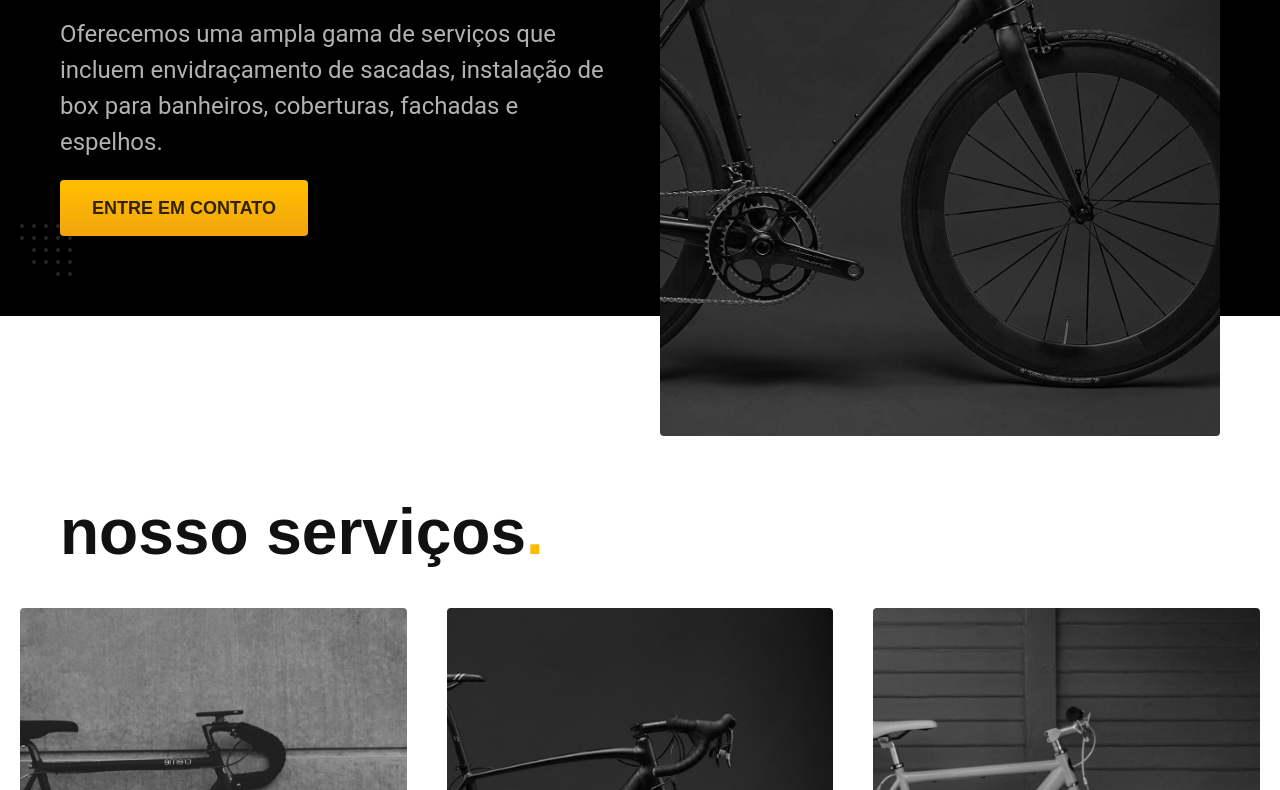
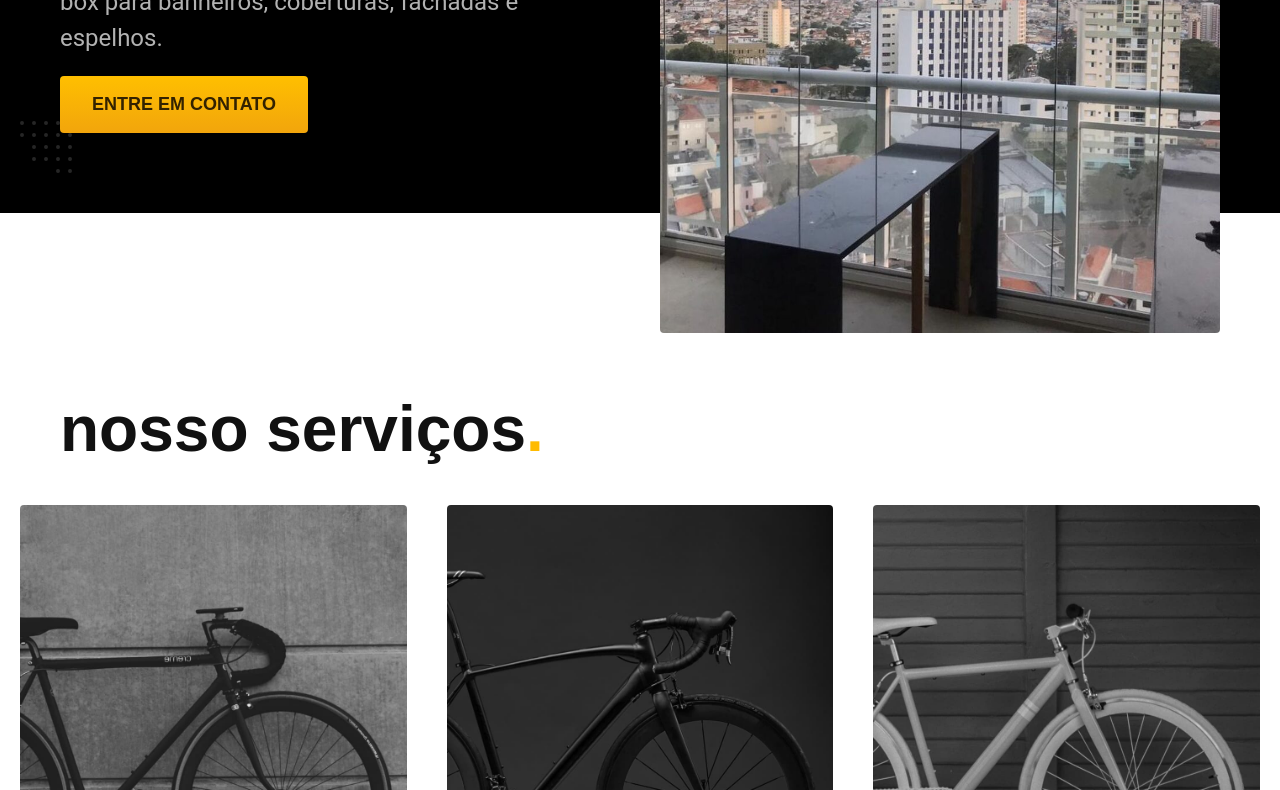
Before and after one commit to iamluhmrt/montvidros, a plain HTML site: page index.html in a window 1280 px wide. Shown: the part 360-1150 px from the top of the page. Drawn offline with Linux system fonts and the light colour scheme.

Commit message:
chore: update image

```diff
--- a/index.html
+++ b/index.html
@@ -37,8 +37,8 @@
         <a class="botao" href="./servicos.html">Entre em Contato</a>
       </div>
       <picture>
-        <source media="(max-width: 800px)" srcset="./img/servicos/nimbus.jpg">
-        <img src="./img/fotos/introducao.jpg" width="1280" height="1600" alt="Bicicleta elétrica preta.">
+        <source media="(max-width: 800px)" srcset="./img/vidros/vidros-sacada-01.jpg">
+        <img src="./img/vidros/vidros-sacada-01.jpg" width="1280" height="1600" alt="Vidros Sacada">
       </picture>
     </div>
   </main>
```
Also changed, not shown: 1 other file.
